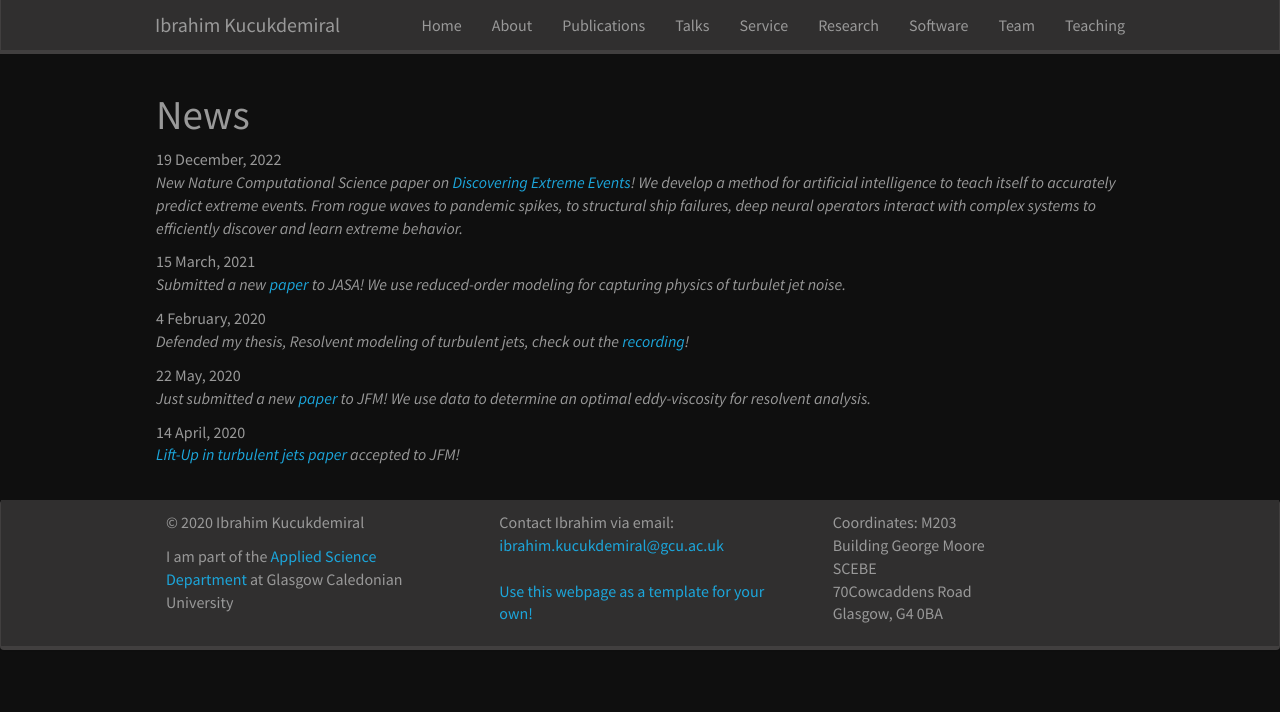
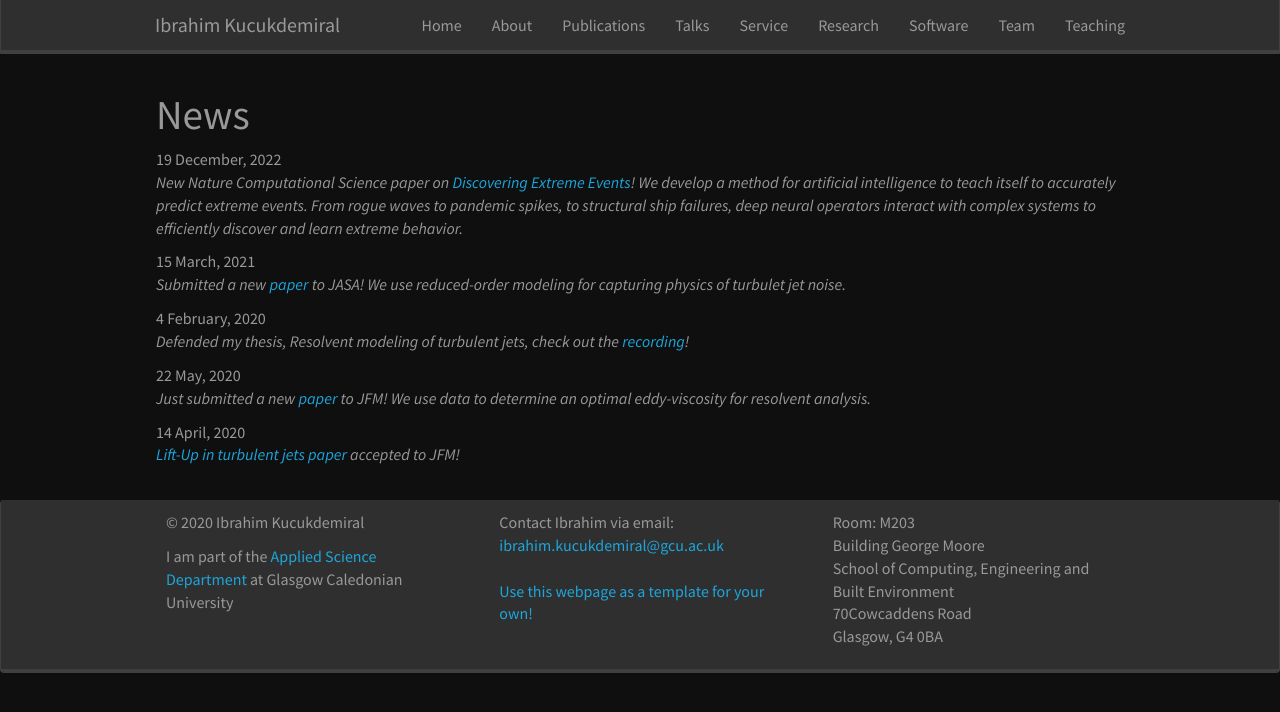
Before and after one commit to kucukdemiral/kucukdemiral.github.io, a Jekyll site: the page built from _pages/allnews.md, in a window 1280 px wide. Shown: the top 712 px of the page. Built offline with Jekyll 4.4.1, drawn with Linux system fonts in a browser that asks for light colours; nearby versions of some CDN libraries; a style sheet for code colours, icons or effects is not loaded.

Commit message:
Update _config.yml

```diff
--- a/_config.yml
+++ b/_config.yml
@@ -11,9 +11,9 @@ google_analytics: UA-176412042-1
 
 # Location info. (shown in footer)
 location: >
-  Coordinates: M203 <br/>
+  Room: M203 <br/>
   Building George Moore <br/>
-  SCEBE<br/>
+  School of Computing, Engineering and Built Environment<br/>
   70Cowcaddens Road<br/>
   Glasgow, G4 0BA<br/>
 
```
